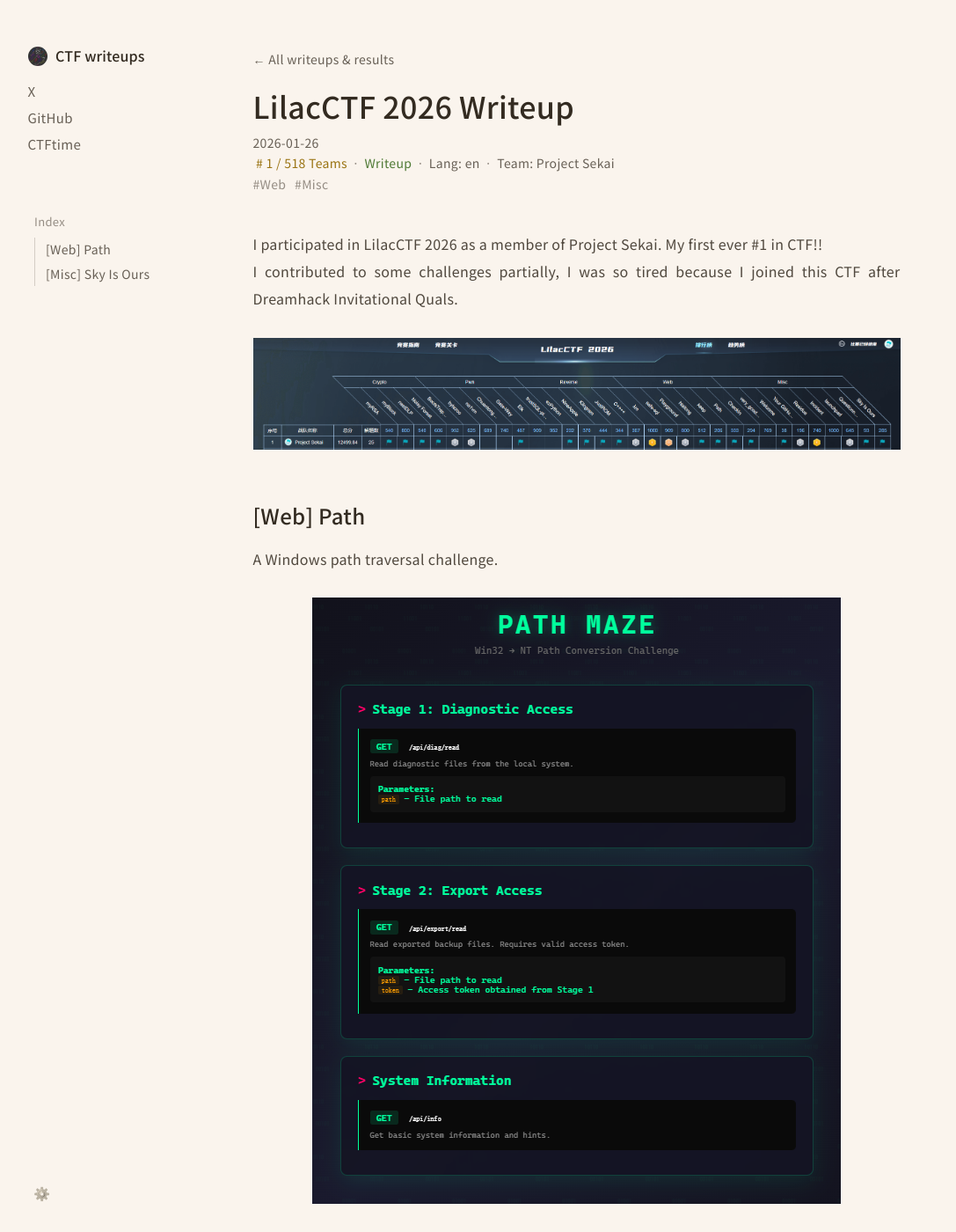
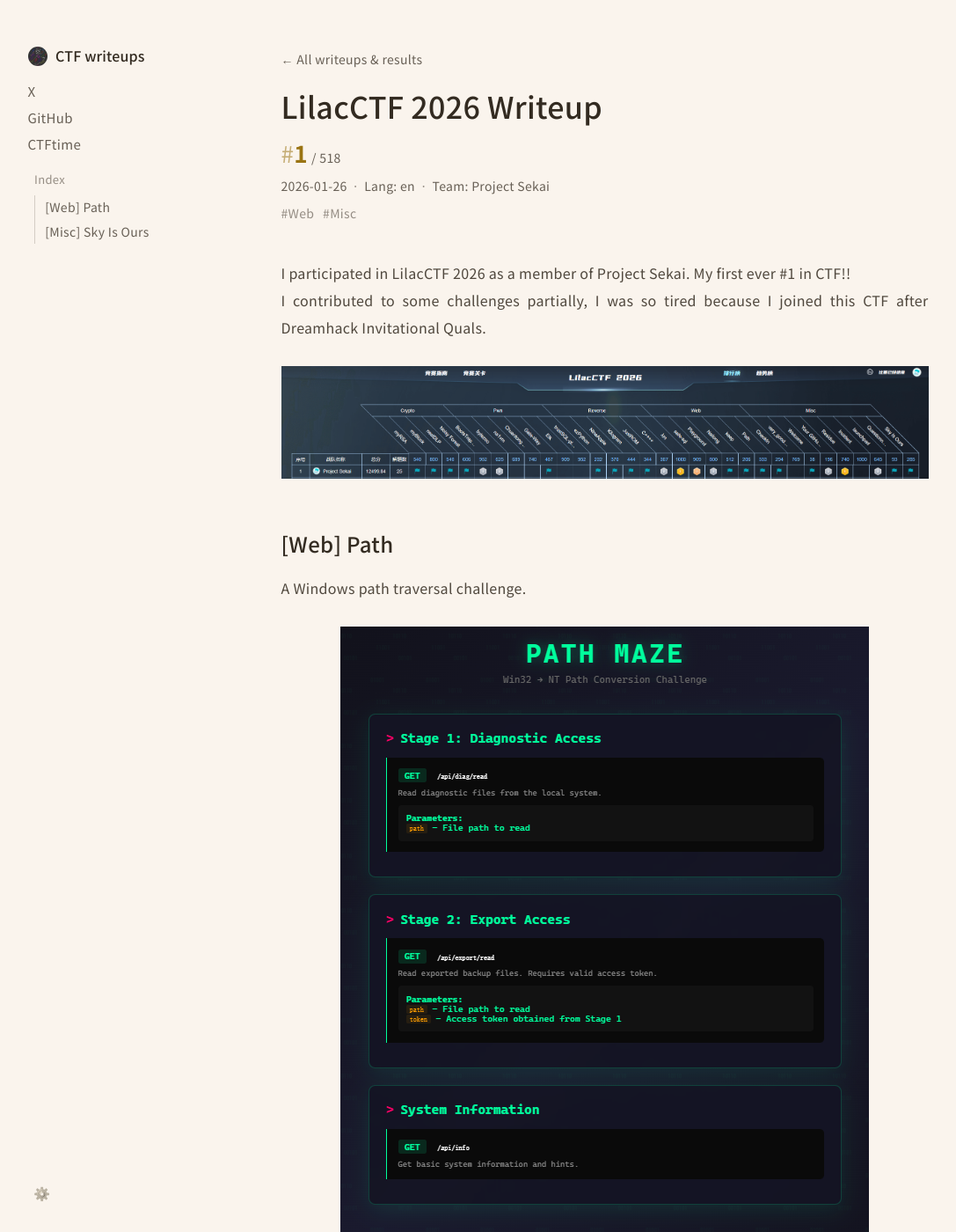
Before and after one commit to claustra01/my-ctf-writeups, a Jekyll site: the page built from _writeups/lilac_ctf_2026.md, in a window 1280 px wide and 1400 px high. Shown: the whole window at 88% size, without its empty margins (25-1112 px from the left). Built offline with Jekyll 4.4.1, drawn with Linux system fonts in a browser that asks for light colours.

Commit message:
update: design

```diff
--- /dev/null
+++ b/_includes/writeup_meta.html
@@ -0,0 +1,21 @@
+{% assign w = include.writeup %}
+<div class="meta-row">
+  <span class="pill">{{ w.date | date: "%Y-%m-%d" | default: "No date" }}</span>
+  {% if w.language %}
+  <span class="pill pill-ghost">Lang: {{ w.language }}</span>
+  {% endif %}
+  {% if w.team %}
+  <span class="pill pill-ghost">Team: {{ w.team }}</span>
+  {% elsif w.official != true %}
+  <span class="pill pill-ghost">Individual</span>
+  {% endif %}
+</div>
+{% if w.tags %}
+<div class="tag-row">
+  {% for tag in w.tags %}
+  {% unless tag == "Quals" or tag == "Qualified" or tag == "Finals" %}
+  <span class="tag">{{ tag }}</span>
+  {% endunless %}
+  {% endfor %}
+</div>
+{% endif %}
--- /dev/null
+++ b/_includes/writeup_rank.html
@@ -0,0 +1,22 @@
+{% assign w = include.writeup %}
+{% assign medal = "" %}
+{% assign rank_number = w.rank | plus: 0 %}
+{% case rank_number %}
+  {% when 1 %}{% assign medal = " rank-gold" %}
+  {% when 2 %}{% assign medal = " rank-silver" %}
+  {% when 3 %}{% assign medal = " rank-bronze" %}
+{% endcase %}
+{% if w.rank %}
+<span class="rank-num{{ medal }}">{{ w.rank }}</span>
+{% elsif w.official %}
+<span class="rank-official">Official</span>
+{% endif %}
+{% if w.total_teams %}
+<span class="rank-total">/ {{ w.total_teams }}</span>
+{% endif %}
+<span class="rank-labels">
+  {% if w.tags contains "Quals" %}<span class="tag tag-quals">Quals</span>{% endif %}
+  {% if w.tags contains "Qualified" %}<span class="tag tag-finals">Qualified</span>{% endif %}
+  {% if w.tags contains "Finals" %}<span class="tag tag-finals">Finals</span>{% endif %}
+  {% if w.official %}<span class="pill pill-flag">Writeup</span>{% endif %}
+</span>
--- a/_layouts/writeup.html
+++ b/_layouts/writeup.html
@@ -34,71 +34,10 @@
         <a class="text-link" href="{{ '/' | relative_url }}">← All writeups &amp; results</a>
         <h1 class="page-title">{{ page.title }}</h1>
 
-        {% if page.date %}
-        <div class="meta-date">{{ page.date | date: "%Y-%m-%d" }}</div>
-        {% endif %}
-
-        <div class="meta-row">
-          {% assign is_official = page.official %}
-          {% assign is_individual = false %}
-          {% if page.team == nil and is_official != true %}
-          {% assign is_individual = true %}
-          {% endif %}
-          {% assign participant_label = "Teams" %}
-          {% if is_individual %}
-          {% assign participant_label = "Players" %}
-          {% endif %}
-          {% if is_official %}
-          <span class="pill pill-flag">Official writeup</span>
-          {% endif %}
-
-          {% if page.rank or page.total_teams %}
-          {% assign rank_classes = "pill pill-rank" %}
-          {% if page.rank %}
-          {% assign rank_number = page.rank | plus: 0 %}
-          {% if rank_number == 1 %}
-          {% assign rank_classes = rank_classes | append: " pill-rank-gold" %}
-          {% elsif rank_number == 2 %}
-          {% assign rank_classes = rank_classes | append: " pill-rank-silver" %}
-          {% elsif rank_number == 3 %}
-          {% assign rank_classes = rank_classes | append: " pill-rank-bronze" %}
-          {% endif %}
-          {% endif %}
-          <span class="{{ rank_classes }}">
-            {% if page.rank %}# {{ page.rank }}{% endif %}{% if page.total_teams %}{% if page.rank %} / {% endif %}{{ page.total_teams }} {{ participant_label }}{% endif %}
-          </span>
-          {% endif %}
-
-          {% if is_official != true %}
-          <span class="pill pill-flag">Writeup</span>
-          {% endif %}
-
-          {% if page.language %}
-          <span class="pill pill-ghost">Lang: {{ page.language }}</span>
-          {% endif %}
-
-          {% if page.team %}
-          <span class="pill pill-ghost">Team: {{ page.team }}</span>
-          {% elsif is_official != true %}
-          <span class="pill pill-ghost">Individual</span>
-          {% endif %}
+        <div class="page-rank">
+          {% include writeup_rank.html writeup=page %}
         </div>
-
-        {% if page.tags %}
-        <div class="tag-row">
-          {% for tag in page.tags %}
-          {% assign tag_class = "tag" %}
-          {% if tag == "Quals" %}
-          {% assign tag_class = tag_class | append: " tag-quals" %}
-          {% elsif tag == "Qualified" %}
-          {% assign tag_class = tag_class | append: " tag-finals" %}
-          {% elsif tag == "Finals" %}
-          {% assign tag_class = tag_class | append: " tag-finals" %}
-          {% endif %}
-          <span class="{{ tag_class }}">{{ tag }}</span>
-          {% endfor %}
-        </div>
-        {% endif %}
+        {% include writeup_meta.html writeup=page %}
       </section>
 
       <nav class="toc" aria-label="Table of contents" hidden>
--- a/assets/css/main.css
+++ b/assets/css/main.css
@@ -10,7 +10,7 @@
   --font-sans: "Noto Sans JP", "Hiragino Sans", "Hiragino Kaku Gothic ProN", "Yu Gothic", system-ui, sans-serif;
   --font-mono: "Noto Sans Mono", "Noto Sans JP", ui-monospace, SFMono-Regular, Menlo, Consolas, monospace;
 
-  --sidebar: 13rem;
+  --sidebar: 15rem;
   --sidebar-gap: 3rem;
   --measure: 46rem;
   --site-max: 76rem;
@@ -309,7 +309,9 @@ h4 {
   font-weight: 400;
 }
 
-.card-podium .rank-num {
+.rank-gold,
+.rank-silver,
+.rank-bronze {
   font-weight: 700;
 }
 
@@ -330,7 +332,7 @@ h4 {
   font-size: 14px;
 }
 
-.card-labels {
+.rank-labels {
   display: flex;
   flex-wrap: wrap;
   gap: 0 0.55em;
@@ -405,23 +407,19 @@ a.card:hover .card-title {
 }
 
 /* colour-coded kinds: rank, medals, stage, writeup */
-.rank-num,
-.pill-rank {
+.rank-num {
   color: var(--rank);
 }
 
-.card-podium-1 .rank-num,
-.pill-rank-gold {
+.rank-gold {
   color: var(--gold);
 }
 
-.card-podium-2 .rank-num,
-.pill-rank-silver {
+.rank-silver {
   color: var(--silver);
 }
 
-.card-podium-3 .rank-num,
-.pill-rank-bronze {
+.rank-bronze {
   color: var(--bronze);
 }
 
@@ -438,7 +436,7 @@ a.card:hover .card-title {
   font-weight: 500;
 }
 
-.card-labels .pill::before,
+.rank-labels .pill::before,
 .tag-quals::before,
 .tag-finals::before {
   content: none;
@@ -462,16 +460,27 @@ a.card:hover .card-title {
 }
 
 .page-title {
-  margin: 1.1rem 0 0.4rem;
+  margin: 1.1rem 0 0.75rem;
   font-size: clamp(28px, 4vw, 34px);
   font-weight: 500;
   line-height: 1.35;
 }
 
-.meta-date {
-  color: var(--muted);
-  font-size: 14px;
-  line-height: 1.7;
+/* same rank block as the list, laid out on one line */
+.page-rank {
+  display: flex;
+  flex-wrap: wrap;
+  align-items: baseline;
+  line-height: 1.4;
+}
+
+.page-rank .rank-labels {
+  margin: 0 0 0 1rem;
+}
+
+.page-header > .meta-row,
+.page-header > .tag-row {
+  margin-top: 0.45rem;
 }
 
 /* ------------------------------------------------------------------
@@ -530,10 +539,11 @@ a.card:hover .card-title {
 @media (min-width: 1024px) {
   .toc {
     position: fixed;
-    top: 15rem;
+    top: 12rem;
     bottom: 5.5rem;
     left: calc(max(0px, (100vw - var(--site-max)) / 2) + var(--site-pad));
-    width: var(--sidebar);
+    /* may use the gutter next to the sidebar so long headings wrap less */
+    width: calc(var(--sidebar) + var(--sidebar-gap) - 1.25rem);
     margin: 0;
     padding: 0;
     border: 0;
@@ -547,11 +557,11 @@ a.card:hover .card-title {
   }
 
   .toc-item {
-    padding-left: 0.75rem;
+    padding-left: 0.7rem;
   }
 
   .toc-level-2 {
-    padding-left: 1.6rem;
+    padding-left: 1.4rem;
   }
 }
 
@@ -899,10 +909,9 @@ div.highlight {
     font-size: 17px;
   }
 
-  .card-labels,
+  .rank-labels,
   .meta-row,
-  .tag-row,
-  .meta-date {
+  .tag-row {
     font-size: 13px;
   }
 
```
Also changed, not shown: _includes/writeup_cards.html (+5 -53 lines).
